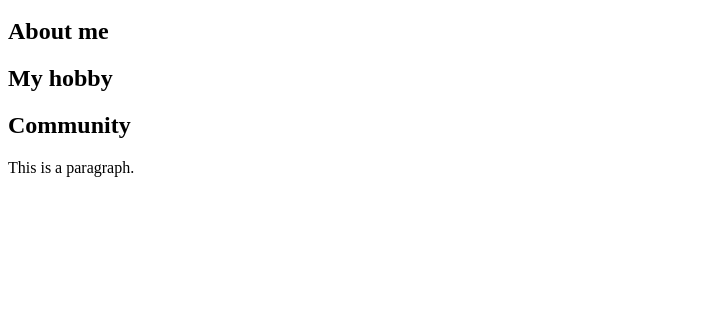
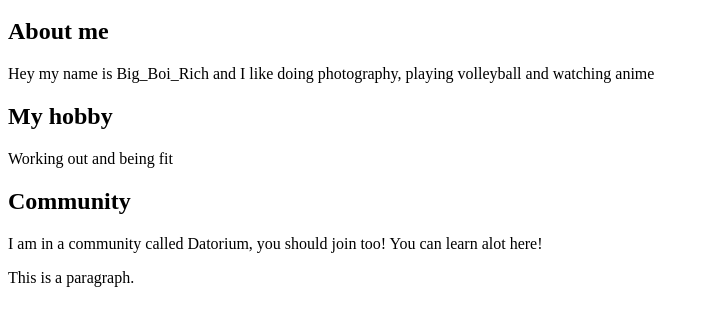
Before and after one commit to richardsuwu/my-second-webpage, a plain HTML site: page index.html in a window 1280 px wide. Shown: the part 48-374 px from the top of the page, without its empty margins (0-709 px from the left). Drawn offline with Linux system fonts and the light colour scheme.

Commit message:
Update index.html

```diff
--- a/index.html
+++ b/index.html
@@ -3,8 +3,13 @@
 
 <h1>Welcome to my hobby website</h1>
   <h2>About me</h2>
+  <p>Hey my name is Big_Boi_Rich and I like doing photography, playing volleyball and watching anime</p>
+
   <h2>My hobby</h2>
+  <p>Working out and being fit</p>
+
   <h2>Community</h2>
+  <p>I am in a community called Datorium, you should join too! You can learn alot here!<p>
 <p>This is a paragraph.</p>
 
 </body>
```
